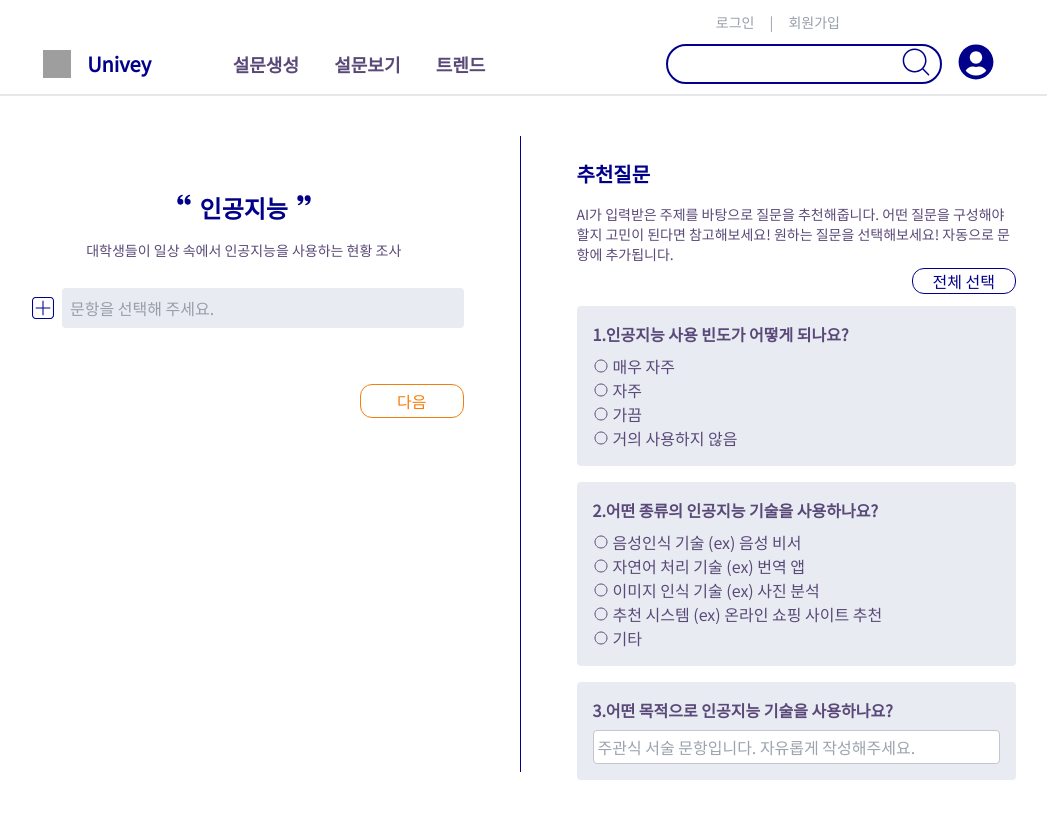
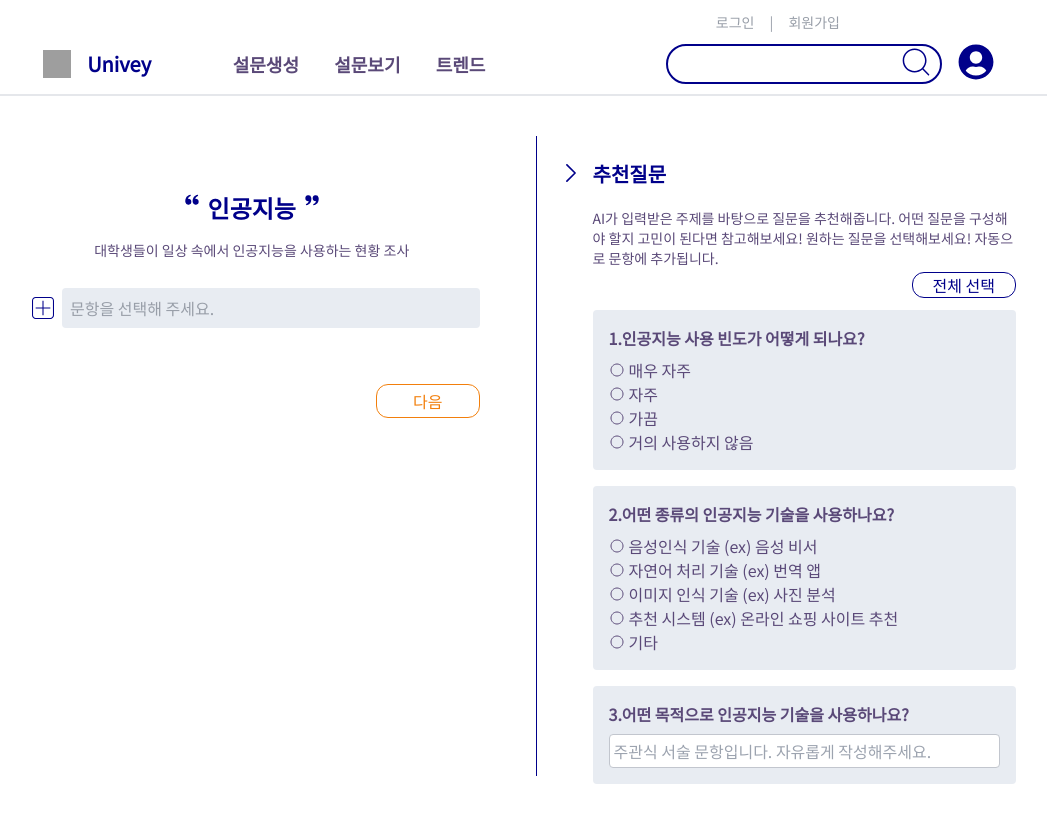
Before and after one commit to lse415/Univey_Front, a React (Create React App) app: page /main/create/detail in a window 1280 px wide. Shown: the whole page, without its empty margins (120-1167 px from the left). Built offline with nearby package versions, Linux system fonts and the light colour scheme; grey boxes are pictures that could not be loaded.

Commit message:
> 추천질문

```diff
--- a/src/components/create_detail/CreateQuestion.jsx
+++ b/src/components/create_detail/CreateQuestion.jsx
@@ -75,11 +75,11 @@ const CreateQuestion = ({ onCancel, onAddQuestion, onCopyCreateQuestion }) => {
   };
 
   return showComponent ? (
-    <div className="flex w-full">
-      {/* "+" 버튼 클릭 시 질문 추가 함수 호출 */}
+    <div className='flex'>
       <button onClick={handleAddQuestion} className=" text-main_color pr-2 font-bold">
         <AddButtonIcon />
       </button>
+    <div className="flex w-full">
       <div className="flex flex-col items-start">
         <CreateCardTopAsset />
         <div className="mb-2 w-full rounded p-5 bg-question_card_bg">
@@ -165,6 +165,7 @@ const CreateQuestion = ({ onCancel, onAddQuestion, onCopyCreateQuestion }) => {
         </div>
       </div>
     </div>
+    </div>
   ) : null;
 };
 
--- a/src/components/create_detail/EditQuestion.jsx
+++ b/src/components/create_detail/EditQuestion.jsx
@@ -147,7 +147,7 @@ const EditQuestion = ({
             </div>
             <div className="flex items-center mt-2">
               <select
-                className="border-b border-question_card_grey bg-transparent text-text_color ml-2 pr-8"
+                className="border-b outline-none border-question_card_grey bg-transparent text-text_color ml-2 pr-8"
                 value={questionType}
                 onChange={(e) => handleUpdateQuestionType(e.target.value)}
               >
@@ -158,8 +158,8 @@ const EditQuestion = ({
                 </option>
                 <option
                   value="shortAnswer">
-                  <ShortAnswerIcon />
-                  주관식
+                    <ShortAnswerIcon />
+                    주관식
                 </option>
               </select>
             </div>
--- a/src/components/create_detail/RecommendedQuestions.jsx
+++ b/src/components/create_detail/RecommendedQuestions.jsx
@@ -1,10 +1,15 @@
 import React from 'react';
 import QuestionCard from './QuestionCard';
+import GreaterThanIcon from '../icons/GreaterThanIcon';
 
 const RecommendedQuestions = ({ recommendedQuestions, onAddQuestion, onAddAllQuestions }) => {
   return (
     <div className="flex-1 p-4 mt-12">
-      <div className="text-xl font-semibold text-main_color mb-4">추천질문</div>
+      <div className='flex'>
+        <div className='pt-1 pl-1 '><GreaterThanIcon/></div>
+        <div className="text-xl font-semibold text-main_color mb-5 ml-4">추천질문</div>
+      </div>
+      <div className='ml-8'>
       <p className="mb-1 text-sm">
         AI가 입력받은 주제를 바탕으로 질문을 추천해줍니다. 어떤 질문을 구성해야 할지 고민이 된다면 참고해보세요!
         원하는 질문을 선택해보세요! 자동으로 문항에 추가됩니다.
@@ -28,6 +33,7 @@ const RecommendedQuestions = ({ recommendedQuestions, onAddQuestion, onAddAllQue
         />
       ))}
     </div>
+    </div>
   );
 };
 
--- /dev/null
+++ b/src/components/icons/GreaterThanIcon.js
@@ -0,0 +1,19 @@
+import * as React from "react";
+const SvgCalendarIcon = (props) => (
+  <svg
+    width="12"
+    height="18"
+    viewBox="0 0 12 22"
+    fill="none"
+    xmlns="http://www.w3.org/2000/svg"
+  >
+    <path
+      d="M1 1L11 11L1 21"
+      stroke="#00008A"
+      stroke-width="2"
+      stroke-linecap="round"
+      stroke-linejoin="round"
+    />
+  </svg>
+);
+export default SvgCalendarIcon;
--- a/src/index.css
+++ b/src/index.css
@@ -10,4 +10,5 @@ body {
   width:100vw;
   height:100vh;
   color:#5A4978;
+  overflow-x: hidden;
 }
--- a/src/pages/CreateDetail.jsx
+++ b/src/pages/CreateDetail.jsx
@@ -74,7 +74,7 @@ const CreateDetail = () => {
           onAddQuestion={handleAddQuestion}
         />
       </div>
-      <div className="border-l border-main_color m-10"></div>
+      <div className="border-l border-main_color my-10 ml-10 mr-2"></div>
       <div className="flex-1">
         <RecommendedQuestions
           recommendedQuestions={recommendedQuestions}
```
